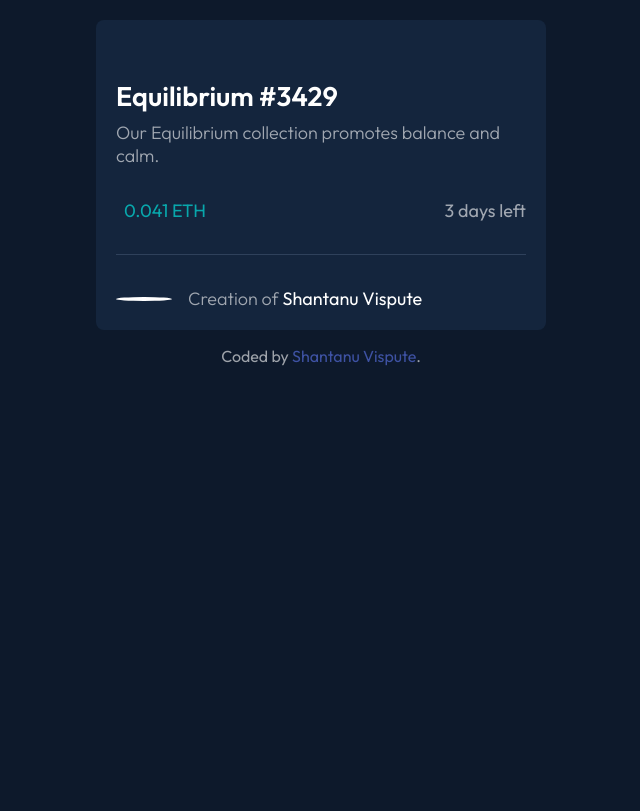
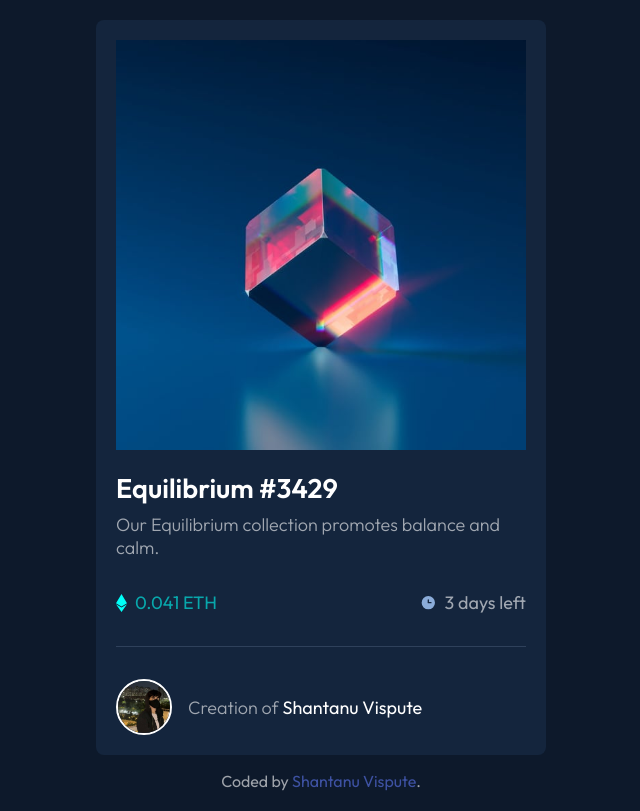
Before and after one commit to Shantanu-Vispute/nft-preview-card, a plain HTML site: page index.html in a window 1280 px wide. Shown: the whole page, without its empty margins (319-959 px from the left). Drawn offline with Linux system fonts and the light colour scheme; the site is published under a folder, as on GitHub Pages, so addresses that start at the root find nothing.

Commit message:
Update index.html

```diff
--- a/index.html
+++ b/index.html
@@ -5,16 +5,16 @@
     <meta http-equiv="X-UA-Compatible" content="IE=edge">
     <meta name="viewport" content="width=device-width, initial-scale=1.0">
     <link rel="stylesheet" href="css/style.css">
-    <link rel="shortcut icon" href="/images/nft.ico" type="image/x-icon">
+    <link rel="shortcut icon" href="images/nft.ico" type="image/x-icon">
     <title>NFT Preview card</title>
 </head>
 <body>
     <!-- Card -->
     <div class="container">
         <div class="main-img">
-            <img src="/images/image-equilibrium.jpg" alt="">
+            <img src="images/image-equilibrium.jpg" alt="">
             <div>
-                <img src="/images/icon-view.svg" alt="">
+                <img src="images/icon-view.svg" alt="">
             </div>
         </div>
 
@@ -24,14 +24,14 @@
             <p>Our Equilibrium collection promotes balance and calm.</p>
 
             <ul>
-                <li><img src="/images/icon-ethereum.svg" alt=""> 0.041 ETH</li>
-                <li><img src="/images/icon-clock.svg" alt=""> 3 days left </li>
+                <li><img src="images/icon-ethereum.svg" alt=""> 0.041 ETH</li>
+                <li><img src="images/icon-clock.svg" alt=""> 3 days left </li>
             </ul>
         </div>
 
         <!-- Avatar container -->
         <div class="avatar">
-            <img src="/images/photo_2021-12-31_15-06-26.jpg" alt="">
+            <img src="images/photo_2021-12-31_15-06-26.jpg" alt="">
             <p>Creation of <span>Shantanu Vispute</span></p>
         </div>
     </div>
```
